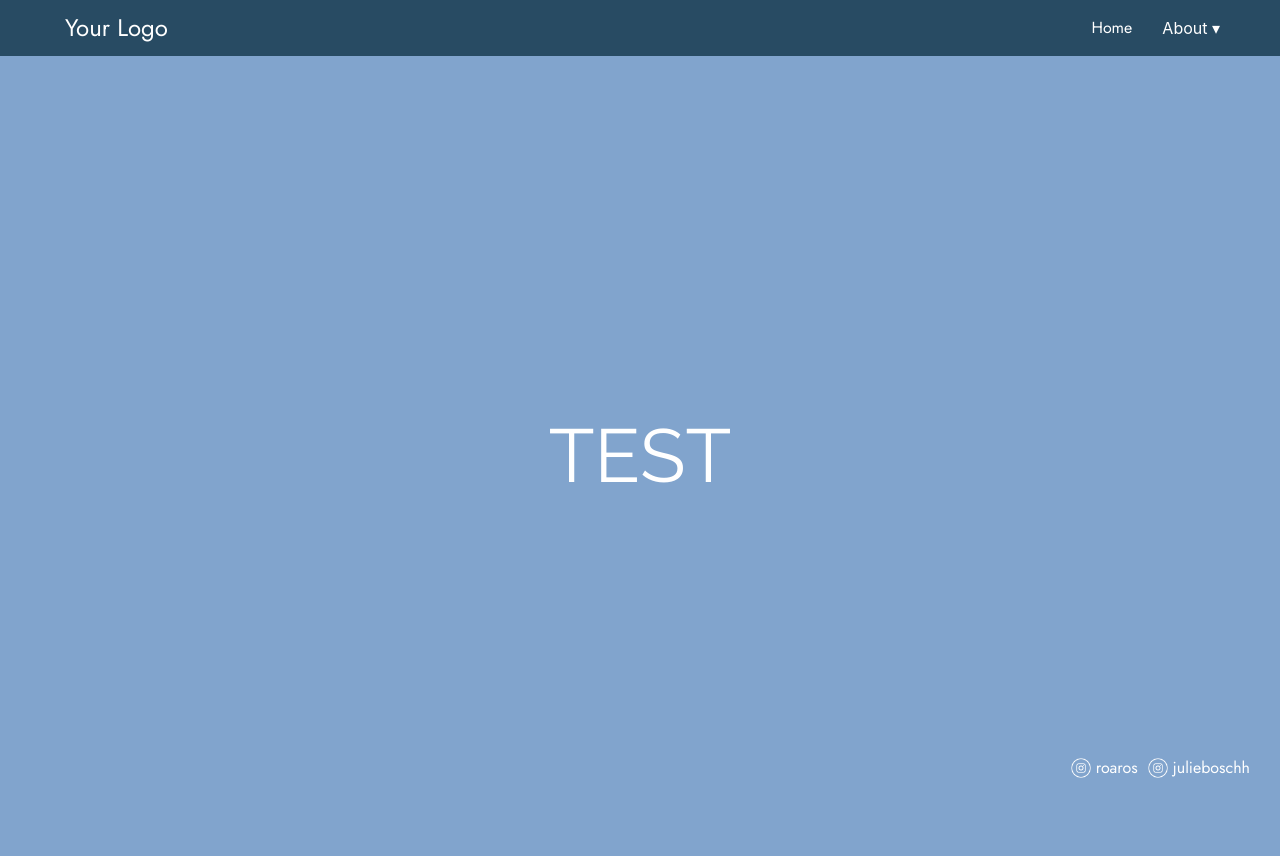
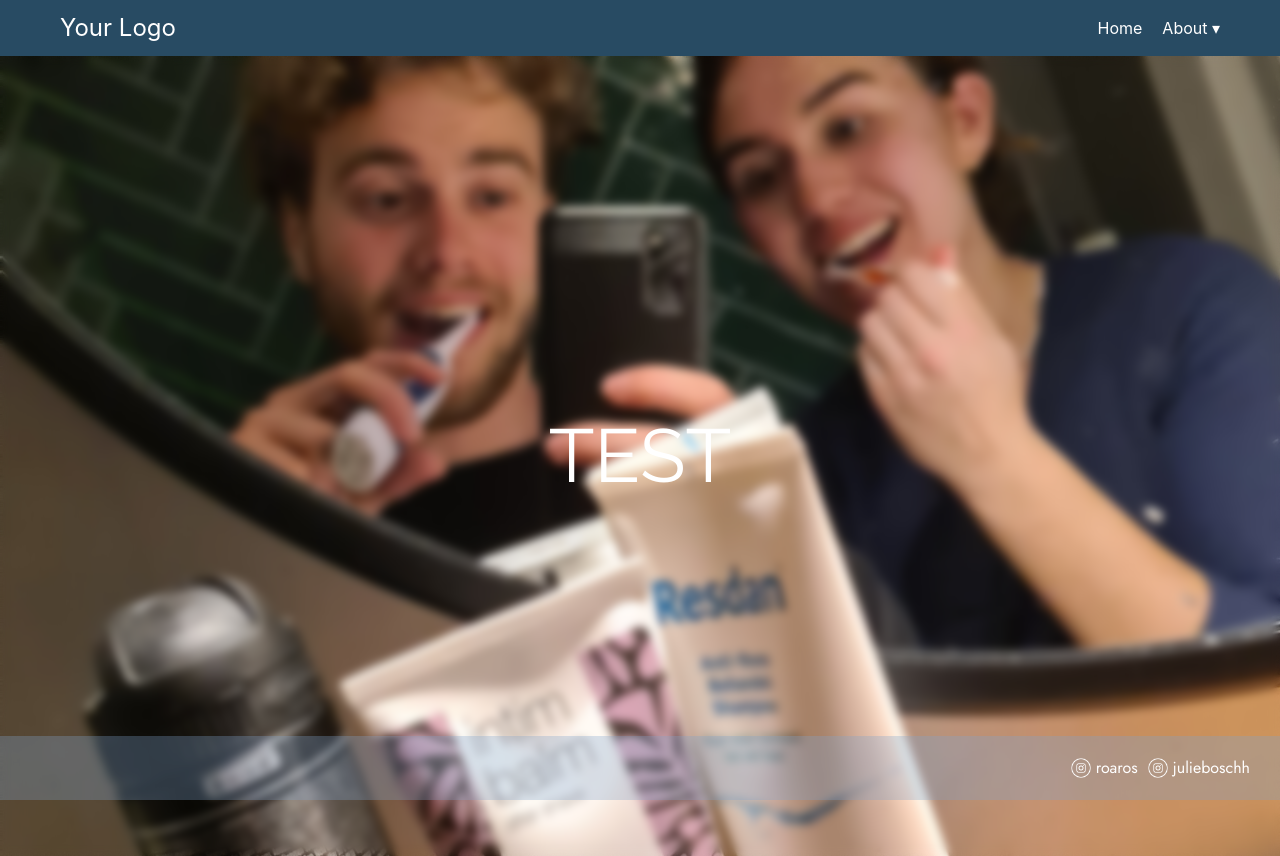
Before and after one commit to RoaRos2808/RoaJuul, a React (Create React App) app: page / in a window 1280 px wide. Built offline with nearby package versions, Linux system fonts and the light colour scheme; a web font is replaced by a local one.

Commit message:
Changes to background and footer

```diff
--- a/src/components/Footer/Footer.css
+++ b/src/components/Footer/Footer.css
@@ -1,5 +1,5 @@
 .footer {
-    background-color: #81A4CD;
+    background-color: #81A4CD50;
     color: white;
     text-align: right;
     padding: 20px;
@@ -9,6 +9,7 @@
     display: flex;
     justify-content: flex-end;
     align-items: center;
+    /* opacity: 40%; */
   }
 
   .instagram-logo img {
@@ -16,7 +17,7 @@
     height: 20px; /* Adjust the height of the Instagram logo */
   }
 
-  a {
+  .insta-text {
     font-family: 'Jost', serif;
     margin-left: 5px;
     margin-right: 10px;
--- a/src/components/Footer/Footer.tsx
+++ b/src/components/Footer/Footer.tsx
@@ -7,13 +7,13 @@ const Footer: React.FC = () => {
       <div className="instagram-logo">
         <img src="/images/Instagram_logo.png" alt="Instagram Logo" />
       </div>
-      <a href="https://www.instagram.com/roaros/" target="_blank" rel="noopener noreferrer">
+      <a className='insta-text' href="https://www.instagram.com/roaros/" target="_blank" rel="noopener noreferrer">
         roaros
       </a>
       <div className="instagram-logo">
         <img src="/images/Instagram_logo.png" alt="Instagram Logo" />
       </div>
-      <a href="https://www.instagram.com/julieboschh/" target="_blank" rel="noopener noreferrer">
+      <a className='insta-text' href="https://www.instagram.com/julieboschh/" target="_blank" rel="noopener noreferrer">
         julieboschh
       </a>
     </footer>
--- a/src/pages/HomePage/HomePage.css
+++ b/src/pages/HomePage/HomePage.css
@@ -7,8 +7,13 @@
     font-size: 75px;
   }
 
+  .background {
+    background: url("/public/images/20230408_232501.jpg") center/cover no-repeat;
+  }
+
   .header {
-    background-color: #81A4CD;
+    /* background-color: #81A4CD; */
+    backdrop-filter: blur(5px); /* Apply blur effect */
     flex: 1;
     height: 100vh;
     display: flex;
@@ -18,6 +23,7 @@
     color: white;
   }
 
+
   .link {
     color: #61dafb;
   }
--- a/src/pages/HomePage/HomePage.tsx
+++ b/src/pages/HomePage/HomePage.tsx
@@ -10,6 +10,7 @@ import Footer from '../../components/Footer/Footer';
 const HomePage: React.FC = () => {
   return (
     <div className="HomePage">
+      <div className="background">
         <header className="header">
             <div>
                 <h1>TEST</h1>
@@ -29,6 +30,7 @@ const HomePage: React.FC = () => {
             </a> */}
         </header>
         <Footer />
+      </div>
     </div>
   );
 }
```
Also changed, not shown: public/images/20230408_232501.jpg (added).
